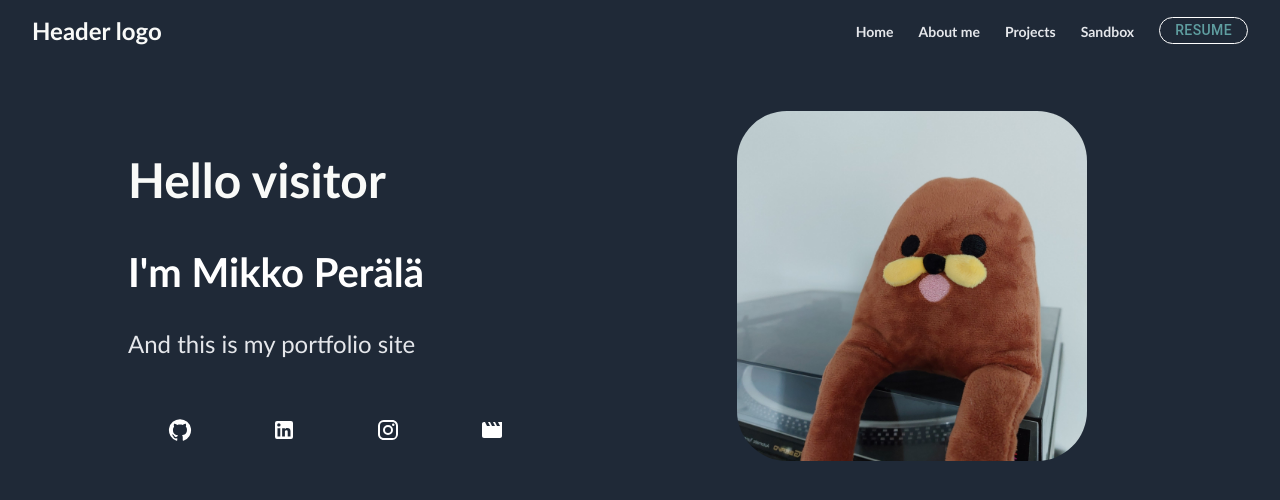
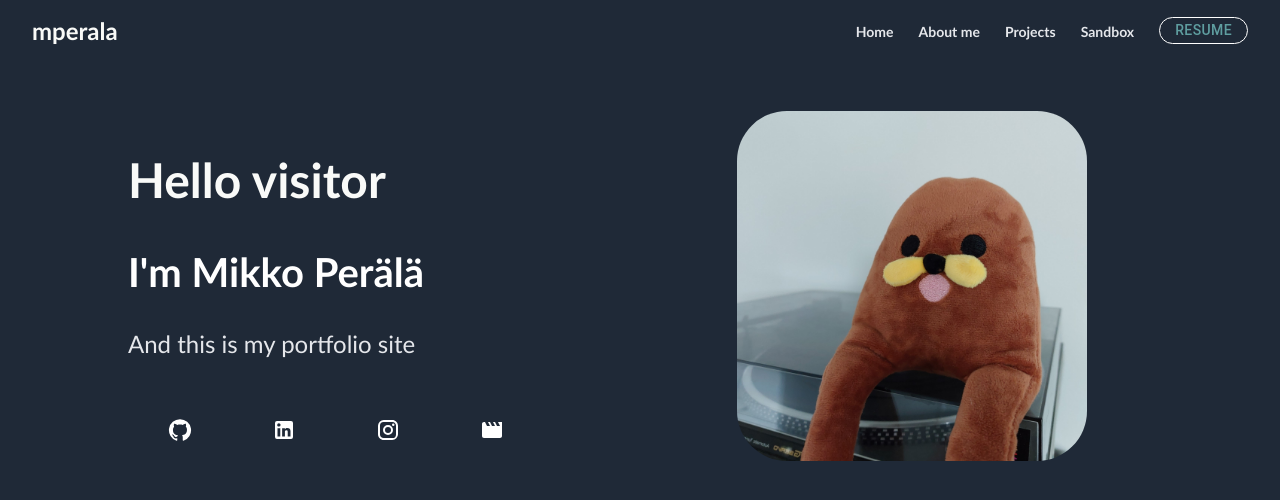
Before and after one commit to peralammikko/react-portfolio, a React (Create React App) app: page / in a window 1280 px wide. Shown: the top 500 px of the page. Built offline with nearby package versions, Linux system fonts and the light colour scheme.

Commit message:
Update Layout.js

```diff
--- a/src/components/Layout.js
+++ b/src/components/Layout.js
@@ -7,7 +7,7 @@ const Layout = () => {
     <>
         <div className="headerBackground">
             <div className="headerContainer">
-                <Link className="headerText" to='/'>Header logo</Link>
+                <Link className="headerText" to='/'>mperala</Link>
                     <ul className="headerLinks">
                         <li><Link className="headerLink" to='/'>Home</Link></li>
                         <li><Link className="headerLink" to='/aboutme'>About me</Link></li>
```
